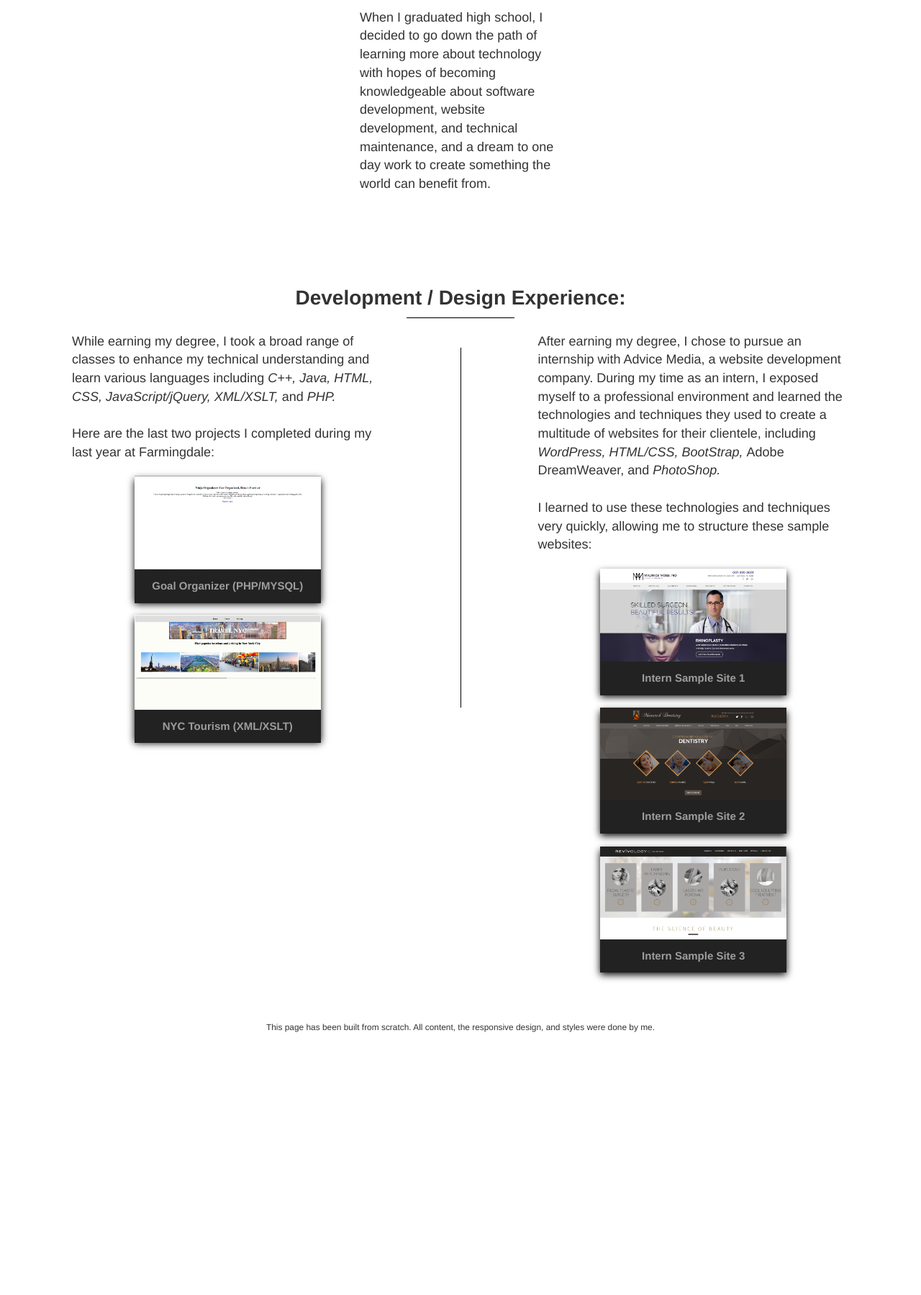
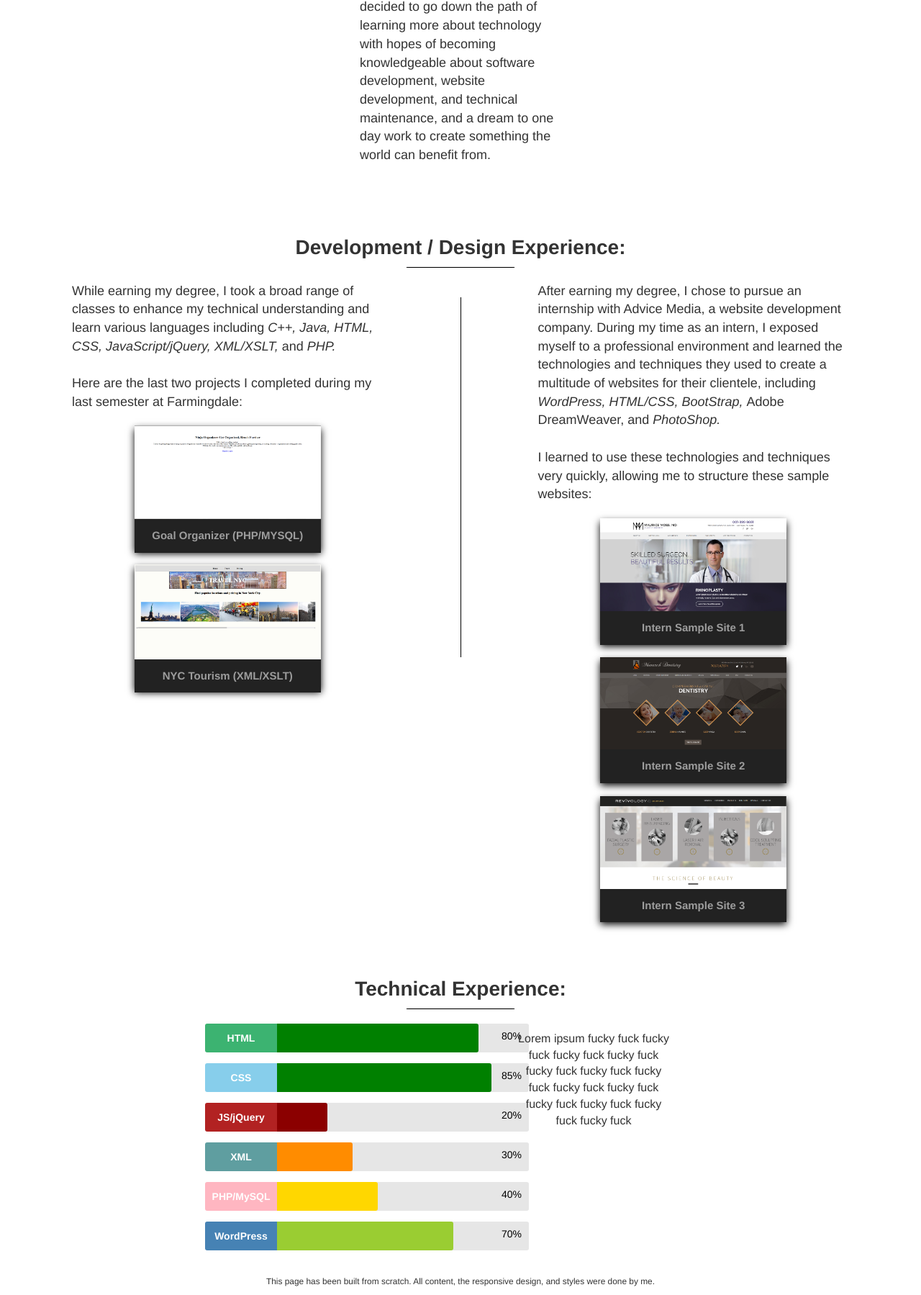
Before and after one commit to jvelarde94/jeremyvelarde, a PHP site: page / in a window 1280 px wide. Shown: the part 987-2786 px from the top of the page at 72% size. Before the commit the page ends 2421 px from the top, so only its background shows below. Run offline with PHP 8.4, Linux system fonts and the light colour scheme; some libraries are stand-ins or nearby versions.

Commit message:
update (skill bar)

```diff
--- a/index.html
+++ b/index.html
@@ -1,7 +1,7 @@
 <html>
 	<head>
 		<title>Jeremy Velarde - Website Developer/Designer</title>
-		<!-- style.css -->
+		<!-- Link to Style Sheet -->
 		<link rel="stylesheet" href="style.css">
 
 		<!-- Bootstrap -->
@@ -22,7 +22,7 @@
 					<ul class="nav navbar-nav">
 						<li class="active"><a href="#aboutme">About</a></li>
 						<li><span class="caret-right"></span></li>
-						<li><a href="#experience">Developer/Designer Experience</a></li>
+						<li><a href="#devExperience">Developer/Designer Experience</a></li>
 						<li><a href="#">Technical Experience</a></li>
 						<!--<li><a href="https://www.linkedin.com/in/jeremyvelarde/">LinkedIn</a></li>-->
 					</ul>
@@ -53,7 +53,7 @@
 							<p class="goal">
 								Hi.<br>
 								My name is Jeremy Velarde and this is my personal website to display my work as a Website Developer.<br>
-								I am currently pursuing a position in the Long Island/NYC area as an entry-level Web Developer/Designer.
+								I am currently pursuing an entry-level position in the Long Island/NYC area as an entry-level Web Developer/Designer.
 							</p>
 						</div>
 						<div class="about-title">
@@ -95,13 +95,12 @@
 			</div>
 		</section>
 
-		<br><br><br><br>
 
-		<section id="experience">
+		<section id="devExperience">
 			<div class="row">
 				<div class="col-md-12">
 					<div class="experience-title">
-						<h2 class="title">Development / Design Experience:</span>
+						<h2 class="title">Development / Design Experience:</h2>
 						<hr class="horizontal-divider">
 					</div>
 				</div>
@@ -111,7 +110,7 @@
 				<div class="col-md-5">
 					<p class="info">
 						While earning my degree, I took a broad range of classes to enhance my technical understanding and learn various languages including <i>C++, Java, HTML, CSS, JavaScript/jQuery, XML/XSLT,</i> and <i>PHP.</i> <br><br>
-						Here are the last two projects I completed during my last year at Farmingdale:
+						Here are the last two projects I completed during my last semester at Farmingdale:
 					</p>
 
 					<a href="organizer/index.html">
@@ -173,15 +172,98 @@
 				</div>
 			</div>
 		</section>
+
+		<section id="technicalExperience">
+			<div class="row">
+				<div class="col-md-12">
+					<div class="experience-title">
+						<h2 class="title">Technical Experience:</h2>
+						<hr class="horizontal-divider">
+					</div>
+				</div>
+			</div>
+
+			<div class="row">
+				<div class="col-md-2">
+				</div>
+
+				<div class="col-md-4">
+					<div id="wrapper">
+						<div class="skill_name" id="skill_html">HTML</div>
+						<div class="skillbar_wrapper">
+							<div class="skillbar_bar" id="skillbar_html"></div>
+							<div class="skill_bar_percent">80%</div>
+						</div>
+
+						<div class="skill_name" id="skill_css">CSS</div>
+						<div class="skillbar_wrapper">
+							<div class="skillbar_bar" id="skillbar_css"></div>
+							<div class="skill_bar_percent">85%</div>
+						</div>
+
+						<div class="skill_name" id="skill_js-jquery">JS/jQuery</div>
+						<div class="skillbar_wrapper">
+							<div class="skillbar_bar" id="skillbar_js-jquery"></div>
+							<div class="skill_bar_percent">20%</div>
+						</div>
+
+						<div class="skill_name" id="skill_xml">XML</div>
+						<div class="skillbar_wrapper">
+							<div class="skillbar_bar" id="skillbar_xml"></div>
+							<div class="skill_bar_percent">30%</div>
+						</div>
+
+						<div class="skill_name" id="skill_php-mysql">PHP/MySQL</div>
+						<div class="skillbar_wrapper">
+							<div class="skillbar_bar" id="skillbar_php-mysql"></div>
+							<div class="skill_bar_percent">40%</div>
+						</div>
+
+						<div class="skill_name" id="skill_wordpress">WordPress</div>
+						<div class="skillbar_wrapper">
+							<div class="skillbar_bar" id="skillbar_wordpress"></div>
+							<div class="skill_bar_percent">70%</div>
+						</div>
+					</div>
+				</div>
+
+				<div class="col-md-4">
+					<div class="info-box">
+						<p class="info">
+							Lorem ipsum fucky fuck fucky fuck fucky fuck fucky fuck fucky fuck fucky fuck fucky fuck fucky fuck
+							fucky fuck fucky fuck fucky fuck fucky fuck fucky fuck
+						</p>
+					</div>
+				</div>
+
+				<div class="col-md-2">
+				</div>
+			</div>
+		</section>
+
 	</div>
-
 
 		<!-- jQuery (necessary for Bootstrap's JavaScript plugins) -->
 		<script src="https://ajax.googleapis.com/ajax/libs/jquery/1.11.0/jquery.min.js"></script>
 		<!-- Include all compiled plugins (below), or include individual files as needed -->
 		<script src="js/bootstrap.min.js"></script>
+		<!-- jQuery for Skill bars -->
+		<script src="js/jquery-3.2.1.min.js"></script>
 
-		<!-------------------------------- Smooth Scrolling to sections ------------------------------->
+		<!-- Skill bars -->
+		<script type="text/javascript">
+			$(document).ready(function(){
+				$("#skillbar_html").animate({width:'80%'},1500);
+				$("#skillbar_css").animate({width:'85%'},1500);
+				$("#skillbar_js-jquery").animate({width:'20%'},1500);
+				$("#skillbar_xml").animate({width:'30%'},1500);
+				$("#skillbar_php-mysql").animate({width:'40%'},1500);
+				$("#skillbar_wordpress").animate({width:'70%'},1500);
+			});
+		</script>
+		<!-- -->
+
+		<!--Smooth Scrolling to sections -->
 		<script>
 			$(document).ready(function(){
 			  $("a").on('click', function(event) {
@@ -197,7 +279,7 @@
 			  });
 			});
 		</script>
-		<!----------------------------------------------------------------------------------------- -->
+		<!-- -->
 	</body>
 
 	<footer>
--- a/style.css
+++ b/style.css
@@ -1,6 +1,6 @@
 
 
-.pagewrapper{padding:50px 100px;}
+.pagewrapper{padding:10px 100px;}
 body h1{font-size:30px; font-weight:bold;}
 body h2{font-size:28px; font-weight:bold;}
 body{font-family: "Times New Roman", Times, serif; cursor:default;
@@ -29,8 +29,11 @@ body{font-family: "Times New Roman", Times, serif; cursor:default;
 @media screen and (max-width:1000px){.navbar {font-size:12px;}}
 /****************************************/
 
-/********** Section - About Me **********/
-/*left*/
+
+/********** Section - About Me ************/
+#aboutme {margin-bottom:50px;}
+
+/************** Left **********************/
 #aboutme .personalpic img{ margin-top:30px; margin-bottom:30px; height:500px; }
 
 @media screen and (max-width:1328px){
@@ -42,8 +45,7 @@ body{font-family: "Times New Roman", Times, serif; cursor:default;
 	#aboutme .personalpic {margin-top:150px;}
 	#aboutme .personalpic img{height:350px;}
 }
-
-
+/******************************************/
 /*************** Middle *******************/
 #aboutme .about{margin:0 30px 30px 30px;}
 #aboutme .name{text-align:center; margin-bottom:30px; font-size:50px;}
@@ -59,8 +61,6 @@ body{font-family: "Times New Roman", Times, serif; cursor:default;
 @media screen and (max-width:1180px){ #aboutme .about {margin-top:150px;}}
 @media screen and (max-width:992px){#aboutme .about {margin-top:0;}}
 /******************************************/
-
-
 /*************** Right *******************/
 #aboutme .qualifications{margin:30px;}
 #aboutme .qualifications-title{text-align:center; margin-bottom:20px;}
@@ -79,21 +79,60 @@ body{font-family: "Times New Roman", Times, serif; cursor:default;
 
 
 /********** Section - Internship **********/
-#experience{ text-align:center; }
-#experience .experience-title{margin-top:20px; margin-bottom:20px;}
-#experience .title{font-size:28px; font-weight:bold;}
-#experience .info{text-align:left; font-size:18px;}
-#experience .card{width:258.83px; height:173px; box-shadow:0 5px 10px 0 #000; transition:0.5s; display:inline-block; margin:10px 10px 10px 10px;}
-#experience .card-container{background-color:#222; padding:5px 20px;}
-#experience .card-title{font-size:15px; font-weight:bold; color:#9d9d9d;}
-#experience .card:hover>.card-container>.card-title{color:#fff;}
+#devExperience{text-align:center; margin-bottom:50px;}
+#devExperience .experience-title{margin-top:20px; margin-bottom:20px;}
+#devExperience .title{font-size:28px; font-weight:bold;}
+#devExperience .info{text-align:left; font-size:18px;}
+#devExperience .card{width:258.83px; height:173px; box-shadow:0 5px 10px 0 #000; transition:0.5s; display:inline-block; margin:10px 10px 10px 10px;}
+#devExperience .card-container{background-color:#222; padding:5px 20px;}
+#devExperience .card-title{font-size:15px; font-weight:bold; color:#9d9d9d;}
+#devExperience .card:hover>.card-container>.card-title{color:#fff;}
 
-#experience hr.horizontal-divider{width:150px; height:1px; background-color:#000; margin-top:10px;}
-#experience hr.horizontal-divider-2{display:none;}
-#experience hr.vertical-divider{width:1px; height:500px; background-color:#000;}
+#devExperience hr.horizontal-divider{width:150px; height:1px; background-color:#000; margin-top:10px;}
+#devExperience hr.horizontal-divider-2{display:none;}
+#devExperience hr.vertical-divider{width:1px; height:500px; background-color:#000;}
 
 @media screen and (max-width:992px){
-	#experience hr.vertical-divider{display:none;}
-	#experience hr.horizontal-divider-2{display:inline-block; width:50%; height:1px; background-color:#000; margin-top:50px; margin-bottom:50px;}
+	#devExperience hr.vertical-divider{display:none;}
+	#devExperience hr.horizontal-divider-2{display:inline-block; width:50%; height:1px; background-color:#000; margin-top:50px; margin-bottom:50px;}
 }
 /******************************************/
+
+
+/********** Section - Technical Experience *********/
+#technicalExperience{text-align:center;}
+#technicalExperience .experience-title{margin-top:20px; margin-bottom:20px;}
+#technicalExperience .title{font-size:28px; font-weight:bold;}
+
+/************************* Skill bar ***************************/
+#wrapper{margin:0 auto; padding:0px; text-align:center; width:995px;}
+#wrapper h1{margin-top:100px; font-size:55px; color:#2E64FE;}
+#wrapper h1 a{color:#2E64FE;font-size:18px;}
+
+.skill_name{margin-left:0; width:100px; height:40px; line-height:40px; font-weight:bold;
+			font-size:14px; color:white; clear:both; float:left; border-radius:3px 0px 0px 3px;}
+.skillbar_wrapper{float:left; position:relative; display:block; margin-right:15px; margin-bottom:15px; width:350px;
+				  background-color:#E6E6E6; height:40px; border-radius:0px 3px 3px 0px;}
+.skill_bar_percent{position:absolute; right:10px; top:0; font-size:14px; height:35px; line-height:35px; color:black;}
+
+#skill_html{background-color:mediumseagreen;}
+#skill_css{background-color:skyblue;}
+#skill_js-jquery{background-color:firebrick;}
+#skill_xml{background-color:cadetblue;}
+#skill_php-mysql{background-color:lightpink;}
+#skill_wordpress{background-color:steelblue;}
+
+.skillbar_bar{height:40px; width:0px; border-radius:0px 3px 3px 0px;}
+#skillbar_html{background-color:green;}
+#skillbar_css{background-color:green;}
+#skillbar_js-jquery{background-color:darkred;}
+#skillbar_xml{background-color:darkorange;}
+#skillbar_php-mysql{background-color:gold;}
+#skillbar_wordpress{background-color:yellowgreen;}
+/***************************************************************/
+
+#technicalExperience .info-box{margin:0 50px 0 50px; padding:10px;}
+#technicalExperience p.info{font-size:16px; display:inline;}
+#technicalExperience hr.horizontal-divider{width:150px; height:1px; background-color:#000; margin-top:10px;}
+
+/******************************************/
```
